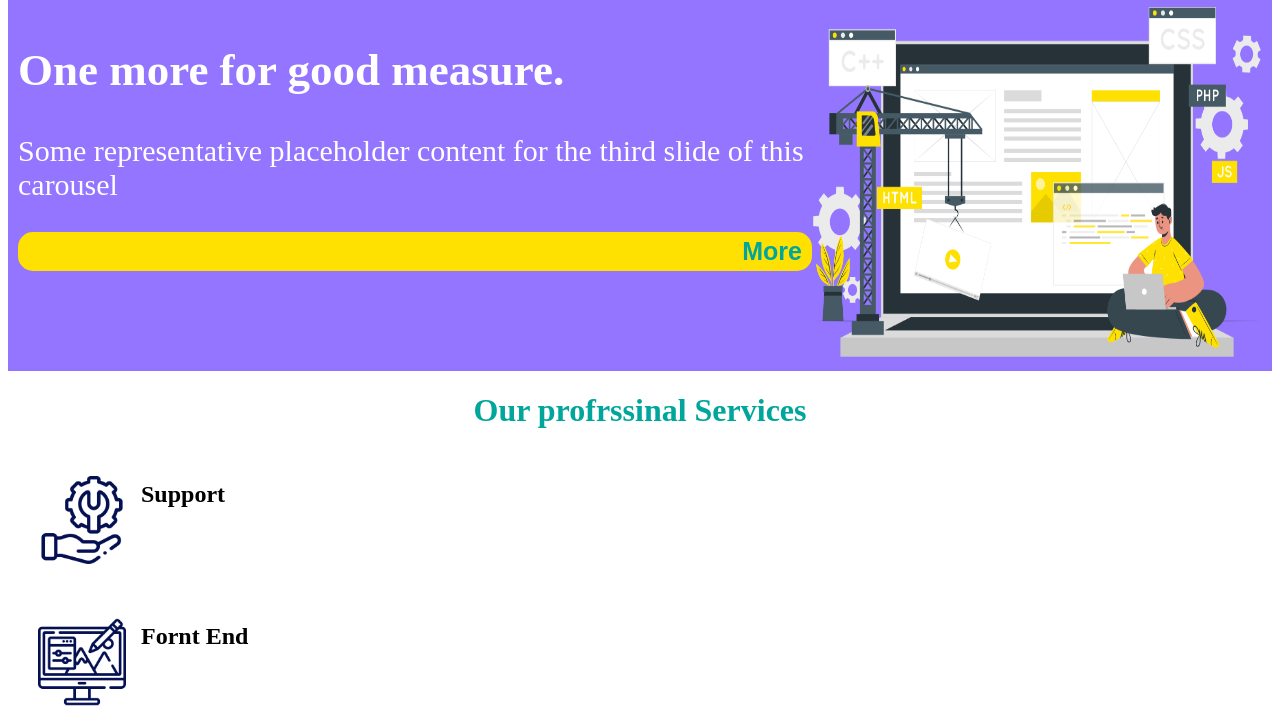
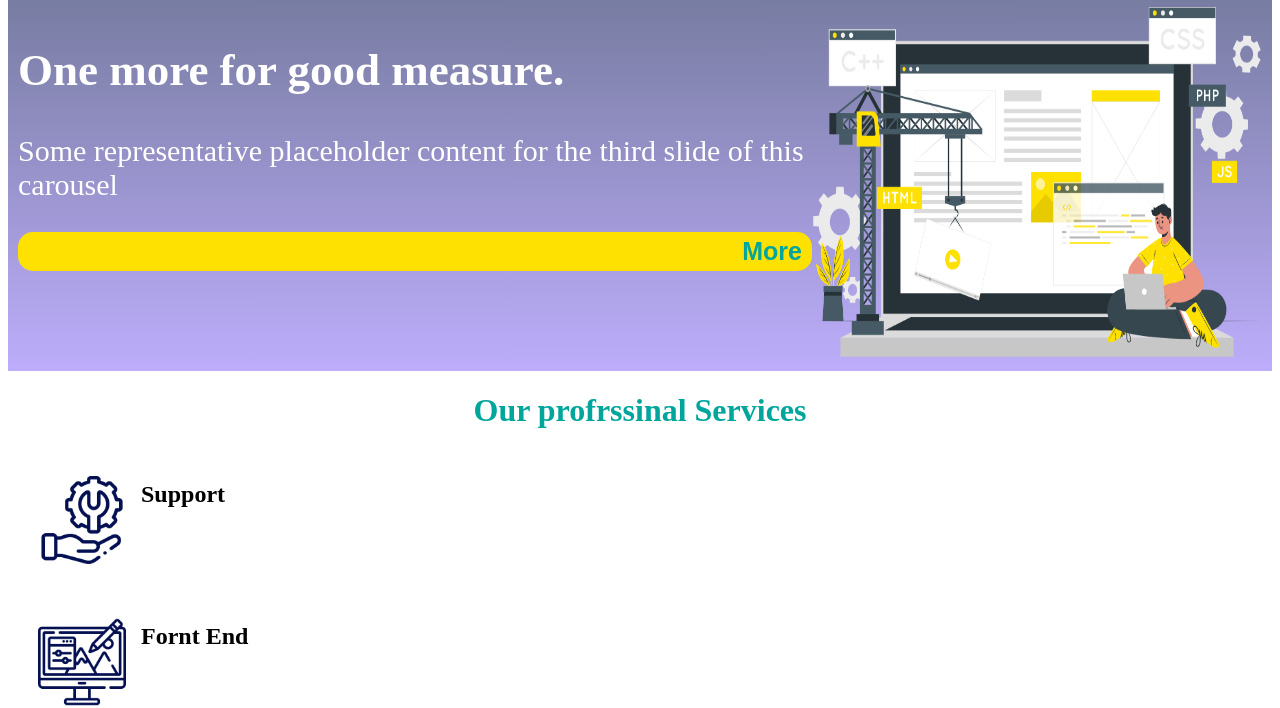
Before and after one commit to MAD-2/Develop-project-master-M-, a plain HTML site: page index.html in a window 1280 px wide. Shown: the part 125-833 px from the top of the page. Drawn offline with Linux system fonts and the light colour scheme.

Commit message:
Color header

```diff
--- a/style.css
+++ b/style.css
@@ -38,7 +38,7 @@ nav{
 }
 header{
     display: flex;
-    background: #9375ff;
+    background:linear-gradient(#777CA1 , #BDADFB);
     padding: 10px;
     color: white;
 
```
